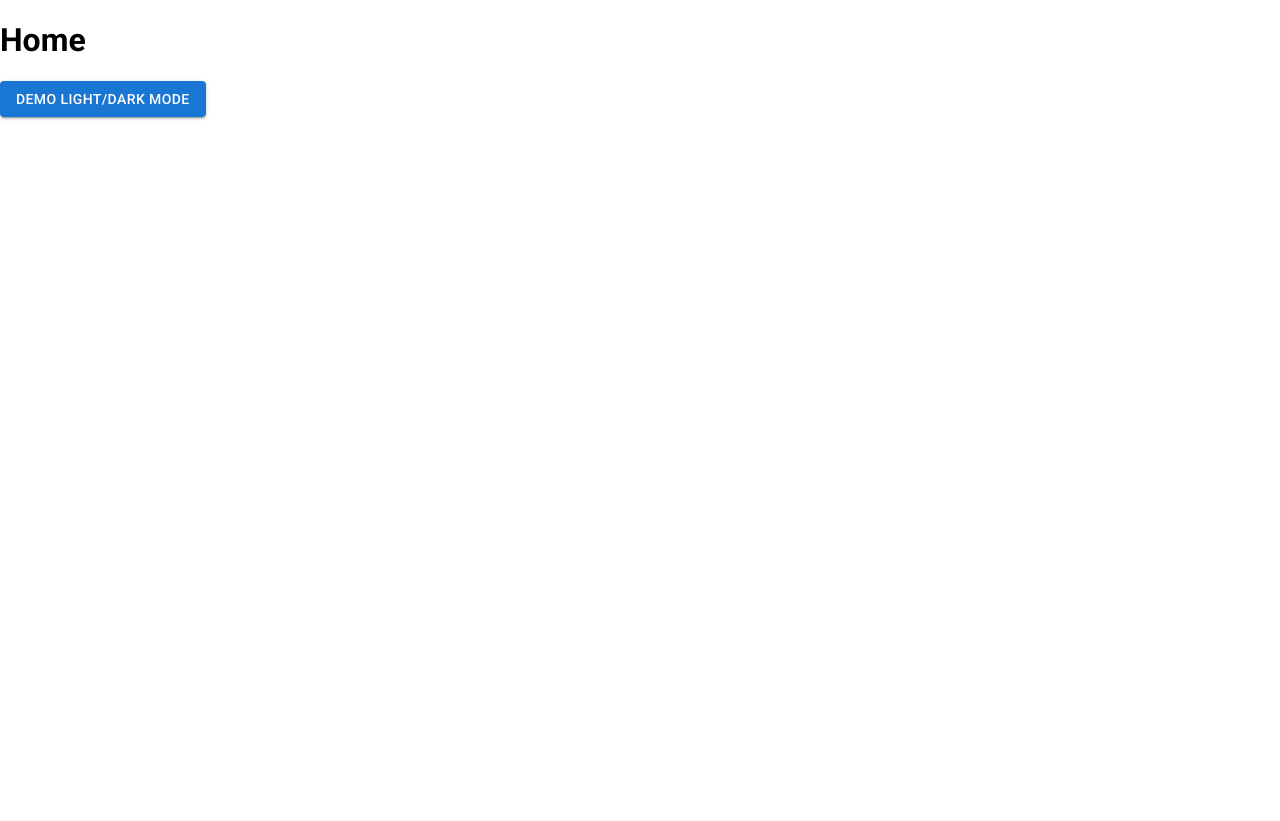
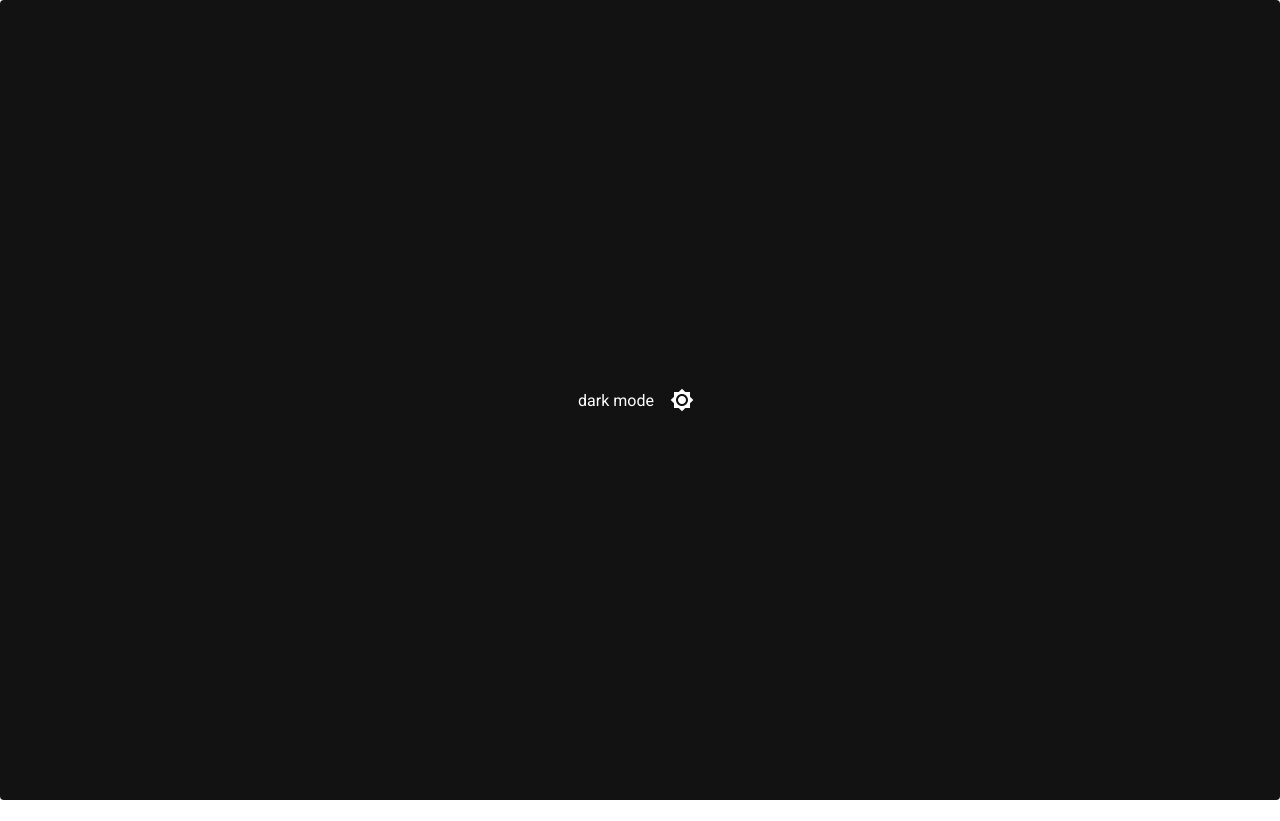
Before and after one commit to tarekel96/Portfolio_App, a Next.js app in the folder next-portfolio/: page / in a window 1280 px wide. After the commit the page ends 800 px from the top, so only its background shows below. Built offline with nearby package versions, Linux system fonts and the light colour scheme.

Commit message:
global dark light mode working, fixed babel errors, removed eslint extension from vscode

```diff
--- a/next-portfolio/context/SettingsContext.js
+++ b/next-portfolio/context/SettingsContext.js
@@ -4,7 +4,7 @@ import { ThemeProvider, createTheme } from '@mui/material/styles';
 const SettingsContext = createContext({ toggleColorMode: () => {} });
 export const useSettingsContext = () => useContext(SettingsContext);
 export const SettingsProvider = ({ children }) => {
-	const [ darkMode, setDarkMode ] = useState(false);
+	const [ darkMode, setDarkMode ] = useState(true);
 	const toggleDarkMode = () => setDarkMode((prev) => !prev);
 
 	const colorMode = useMemo(
--- a/next-portfolio/pages/index.js
+++ b/next-portfolio/pages/index.js
@@ -3,6 +3,11 @@ import { useSettingsContext } from '../context/SettingsContext';
 import { useTheme } from '@mui/material/styles';
 import Link from 'next/link';
 import Button from '@mui/material/Button';
+import IconButton from '@mui/material/IconButton';
+import Box from '@mui/material/Box';
+// @ts-ignore
+import Brightness4Icon from '@mui/icons-material/Brightness4';
+import Brightness7Icon from '@mui/icons-material/Brightness7';
 
 const Home = () => {
 	const theme = useTheme();
@@ -10,14 +15,24 @@ const Home = () => {
 	const { darkMode, toggleDarkMode } = useSettingsContext();
 	console.log(darkMode, toggleDarkMode);
 	return (
-		<main>
-			<h1>Home</h1>
-			<Button variant="contained">
-				<Link href="/demo">
-					<a>Demo light/dark mode</a>
-				</Link>
-			</Button>
-		</main>
+		<Box
+			sx={{
+				display: 'flex',
+				width: '100%',
+				height: '100%',
+				alignItems: 'center',
+				justifyContent: 'center',
+				bgcolor: 'background.default',
+				color: 'text.primary',
+				borderRadius: 1,
+				p: 3
+			}}
+		>
+			{theme.palette.mode} mode
+			<IconButton sx={{ ml: 1 }} onClick={toggleDarkMode} color="inherit">
+				{theme.palette.mode === 'dark' ? <Brightness7Icon /> : <Brightness4Icon />}
+			</IconButton>
+		</Box>
 	);
 };
 export default Home;
```
Also changed, not shown: next-portfolio/package.json (+6 -1 lines), next-portfolio/pages/demo.js (deleted, +0 -41 lines), next-portfolio/.babelrc (added), next-portfolio/.eslintrc.json, 1 other file (tests, documents, lock files or other folders).
